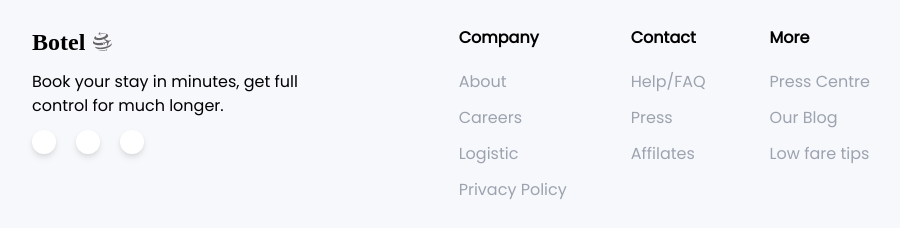
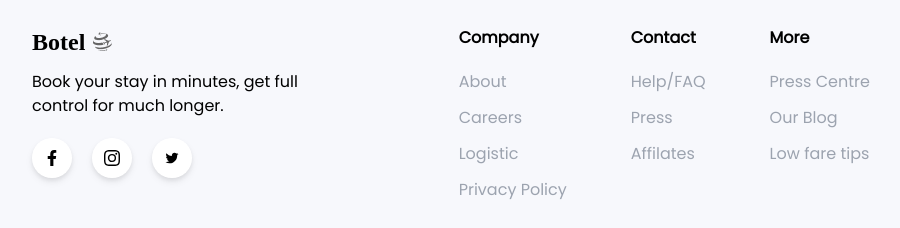
Before and after one commit to baabashinelle/Botel, a React (Create React App) app: page / in a window 1280 px wide. Shown: the part 4927-5155 px from the top of the page, without its empty margins (189-1089 px from the left). Built offline with nearby package versions, Linux system fonts and the light colour scheme; a web font is replaced by a local one.

Commit message:
add footer social icons

```diff
--- a/src/components/Footer.jsx
+++ b/src/components/Footer.jsx
@@ -15,13 +15,19 @@ const Footer = () => {
               <img src={logo} alt="Botel Logo" />
             </div>
           </div>
-          <p className="w-[30ch]">
+          <p className="w-[30ch] pb-2">
             Book your stay in minutes, get full control for much longer.
           </p>
           <div className="flex gap-5">
-            <FaFacebookF className="bg-white rounded-full p-3 text-black drop-shadow-md" />
-            <BsInstagram className="bg-white rounded-full p-3 text-black drop-shadow-md" />
-            <AiOutlineTwitter className="bg-white rounded-full p-3 text-black drop-shadow-md" />
+            <span className="p-3 bg-white rounded-full drop-shadow-md">
+              <FaFacebookF />
+            </span>
+            <span className="p-3 bg-white rounded-full drop-shadow-md">
+              <BsInstagram />
+            </span>
+            <span className="p-3 bg-white rounded-full drop-shadow-md">
+              <AiOutlineTwitter />
+            </span>
           </div>
         </article>
         <div className="flex gap-16">
```
